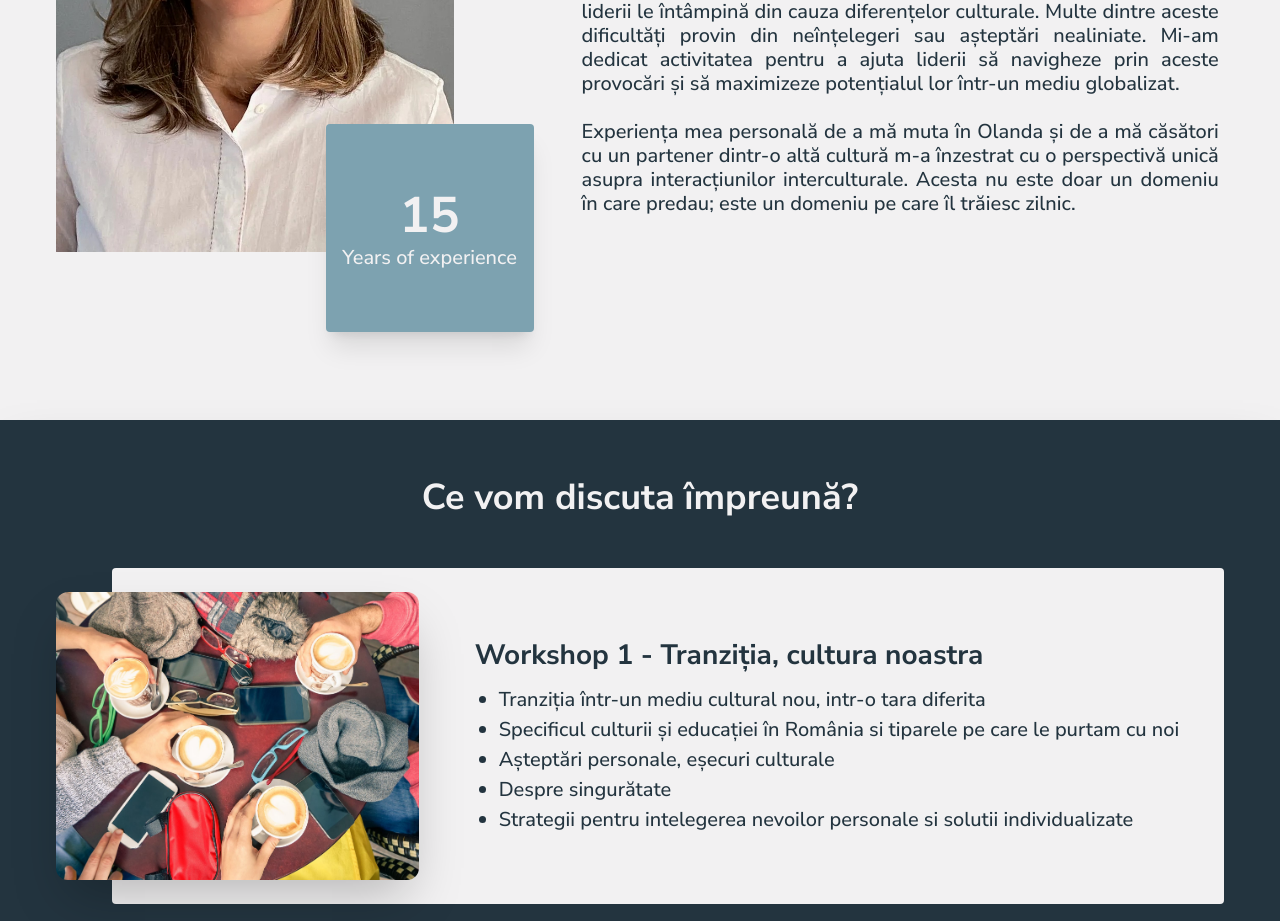
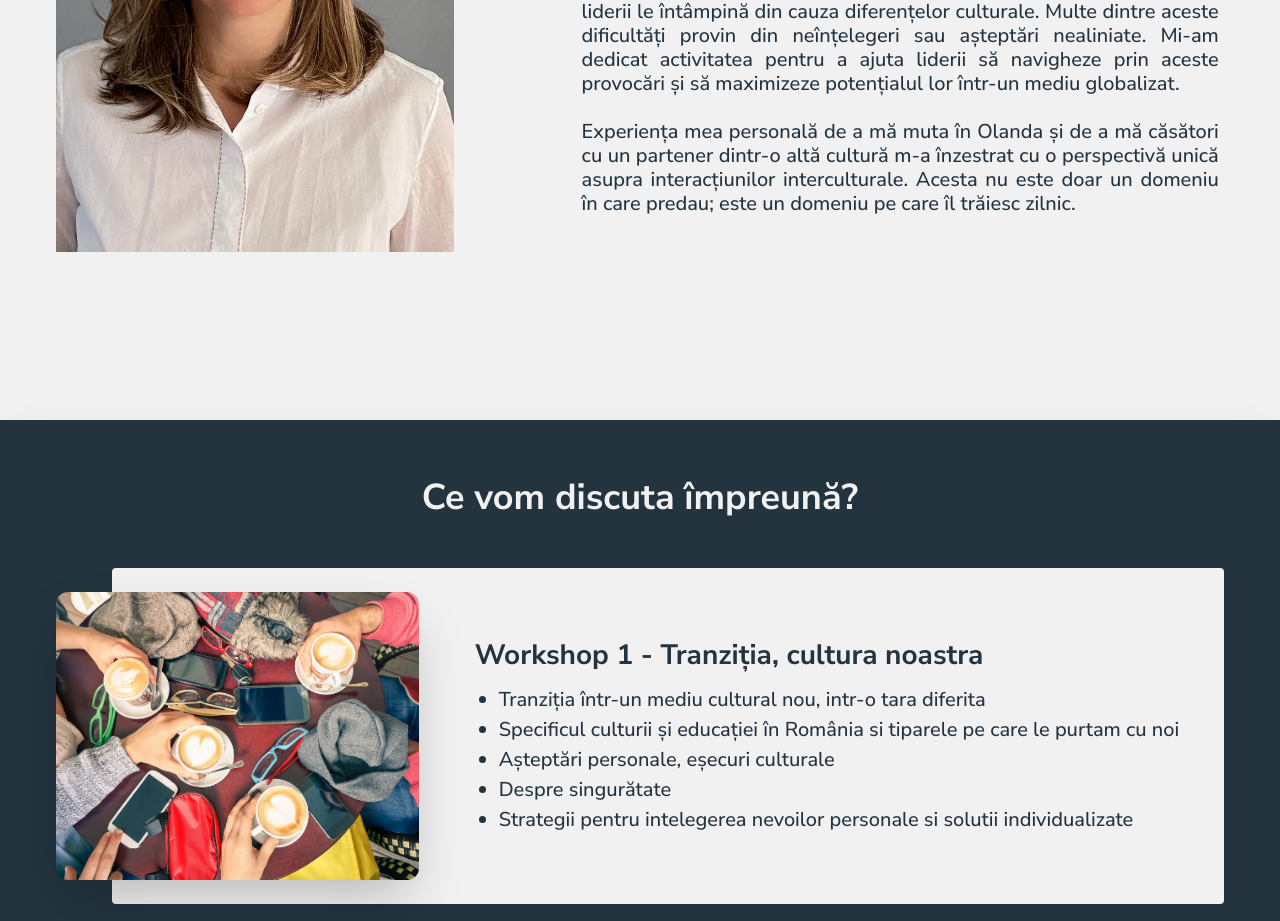
Before and after one commit to guritaalexandru/roots-to-global, a Next.js app: page / in a window 1280 px wide. Shown: the part 1860-2781 px from the top of the page. Built offline with nearby package versions, Linux system fonts and the light colour scheme.

Commit message:
Commented square

```diff
--- a/js/components/Public/Sections/HostSection.jsx
+++ b/js/components/Public/Sections/HostSection.jsx
@@ -18,12 +18,12 @@ function HostSection(props) {
 								height={ 1200 }
 							/>
 						</div>
-						<div className={ 'absolute rounded bottom-12 right-12 laptop:bottom-8 laptop:right-8 m-tablet:bottom-6 m-tablet:-right-6 tablet:bottom-4 tablet:-right-1 w-52 h-52 laptop:w-32 laptop:h-32 bg-main text-light-shade flex justify-center p-4 shadow-xl' }>
-							<div className={ 'self-center h-fit text-center' }>
-								<span className={ 'block text-[50px] laptop:text-[40px] font-bold text-center' }>15</span>
-								<span className={ 'block' }>Years of experience</span>
-							</div>
-						</div>
+						{/*<div className={ 'absolute rounded bottom-12 right-12 laptop:bottom-8 laptop:right-8 m-tablet:bottom-6 m-tablet:-right-6 tablet:bottom-4 tablet:-right-1 w-52 h-52 laptop:w-32 laptop:h-32 bg-main text-light-shade flex justify-center p-4 shadow-xl' }>*/}
+						{/*	<div className={ 'self-center h-fit text-center' }>*/}
+						{/*		<span className={ 'block text-[50px] laptop:text-[40px] font-bold text-center' }>15</span>*/}
+						{/*		<span className={ 'block' }>Years of experience</span>*/}
+						{/*	</div>*/}
+						{/*</div>*/}
 					</div>
 					<div className={ 'flex w-[55%] laptop:w-1/2 m-tablet:w-full' }>
 						<div className={ 'self-center h-fit pb-20 m-tablet:pb-0' }>
```
